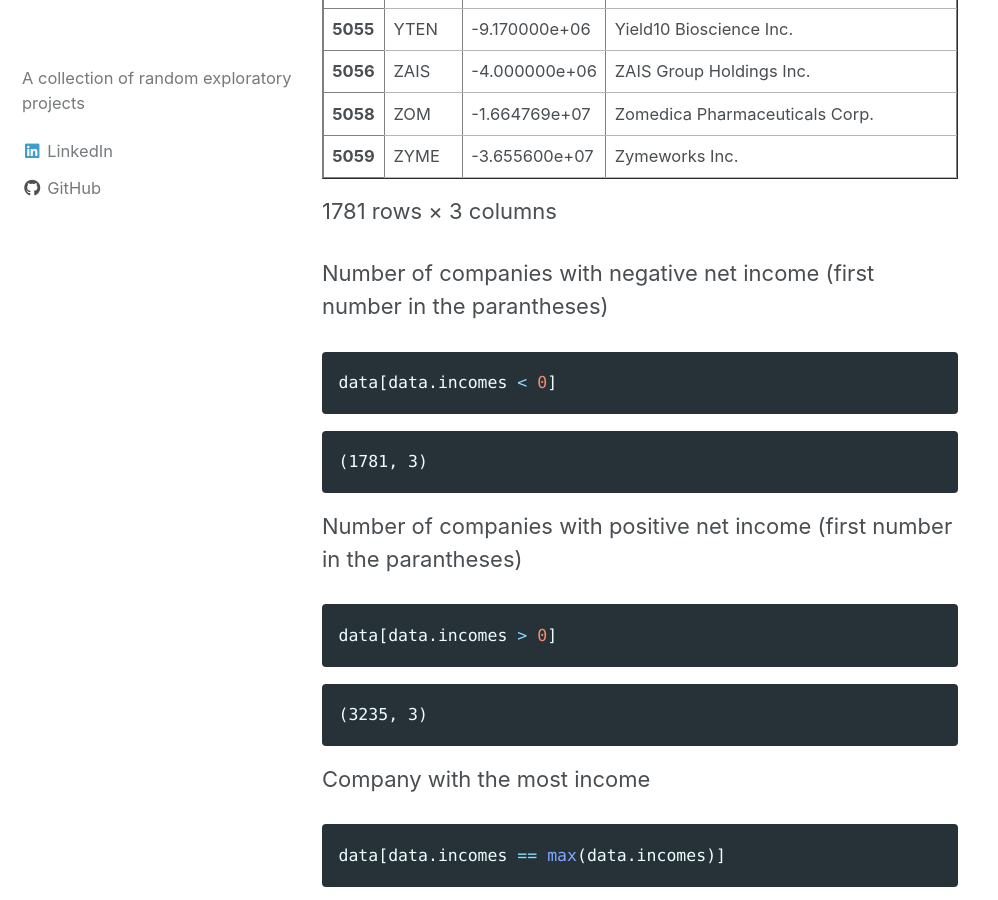
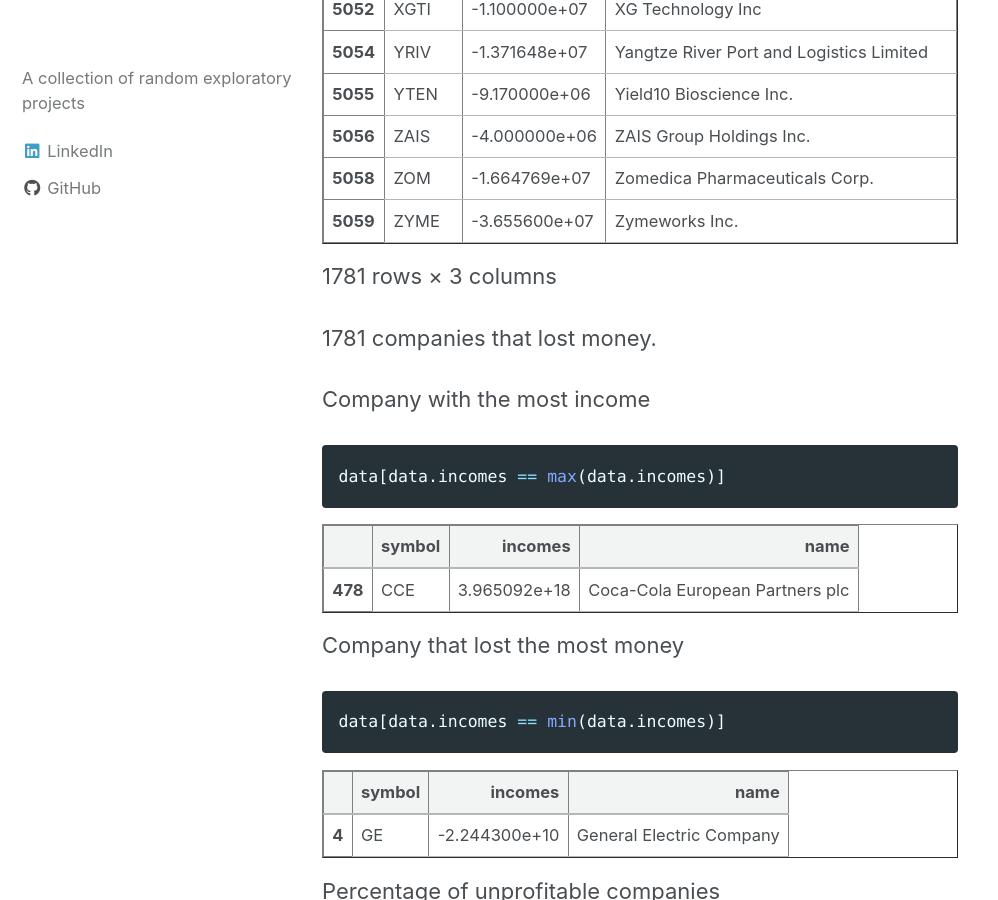
Before and after one commit to eila-elyas/eila-elyas.github.io, a Jekyll site: the page built from _posts/2019-08-03-percentage of profitable public companies.md, in a window 1280 px wide and 900 px high, scrolled down 7231 px. Shown: the whole window, without its empty margins (0-998 px from the left). Built offline with Jekyll 4.4.1, drawn with Linux system fonts in a browser that asks for light colours; cached includes are drawn as plain includes; nearby versions of some CDN libraries; some of the changed text lies outside the part shown.

Commit message:
trying to get profitability post right

````diff
--- a/_posts/2019-08-03-percentage of profitable public companies.md
+++ b/_posts/2019-08-03-percentage of profitable public companies.md
@@ -34,7 +34,6 @@ for i in range(len(list_data['symbolsList'])):
     fin_html = bs(fin_request.text, 'html.parser')
     fin_data = json.loads(fin_html.text)
     if len(fin_data['financials']) > 0:
-
         symbols.append(symbol)
         name.append(list_data['symbolsList'][i]['name'])
         incomes.append(fin_data['financials'][0]['Consolidated Income'])
@@ -449,6 +448,8 @@ data
 
 
 
+We can see that there are a total of 5060 companies in the dataframe.
+
 Some of the unprofitable companies
 
 
@@ -857,33 +858,7 @@ data[data.incomes < 0]
 
 
 
-Number of companies with negative net income (first number in the parantheses)
-
-
-```python
-data[data.incomes < 0]
-```
-
-
-
-
-    (1781, 3)
-
-
-
-Number of companies with positive net income (first number in the parantheses)
-
-
-```python
-data[data.incomes > 0]
-```
-
-
-
-
-    (3235, 3)
-
-
+1781 companies that lost money.
 
 Company with the most income
 
````
